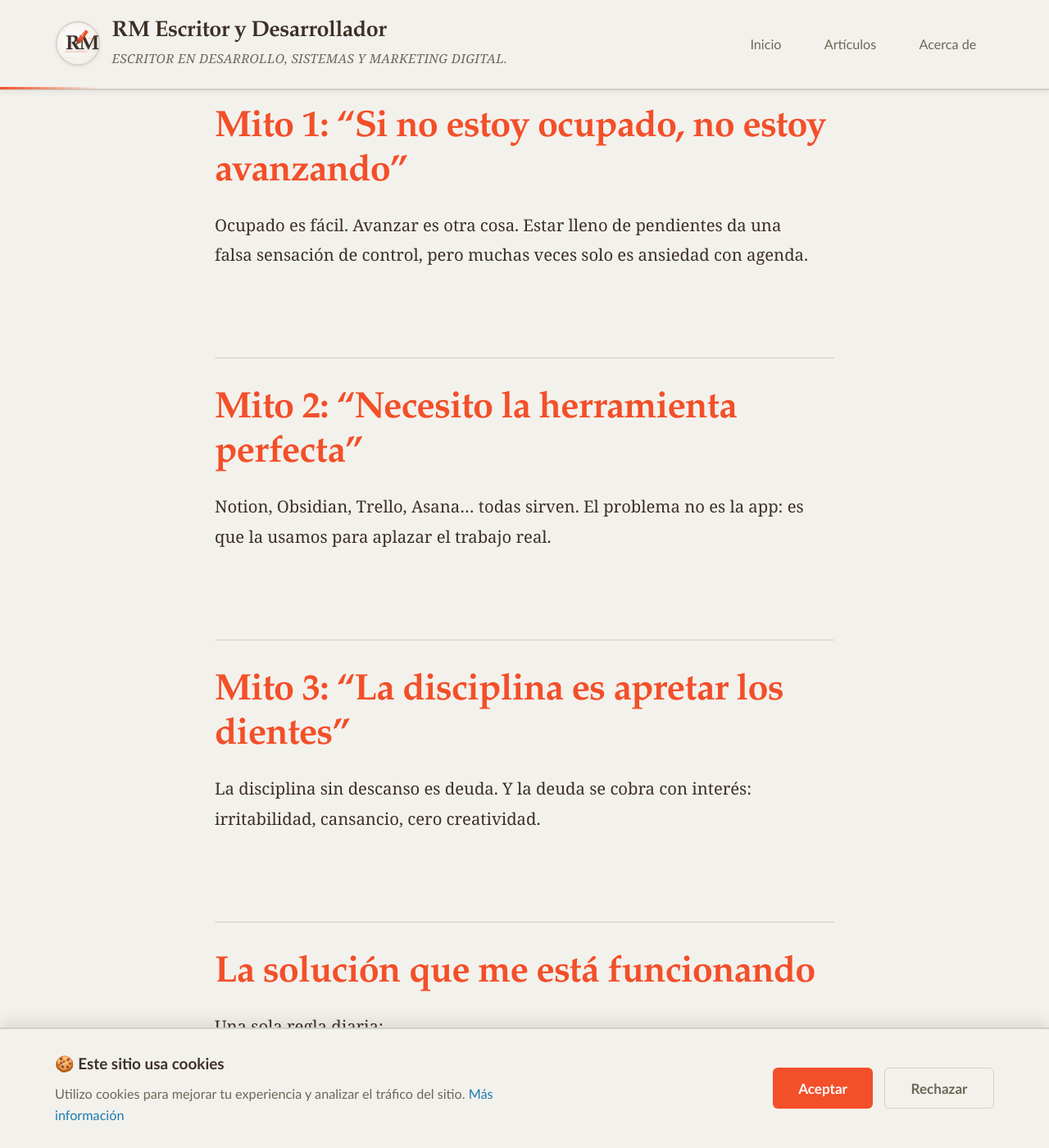
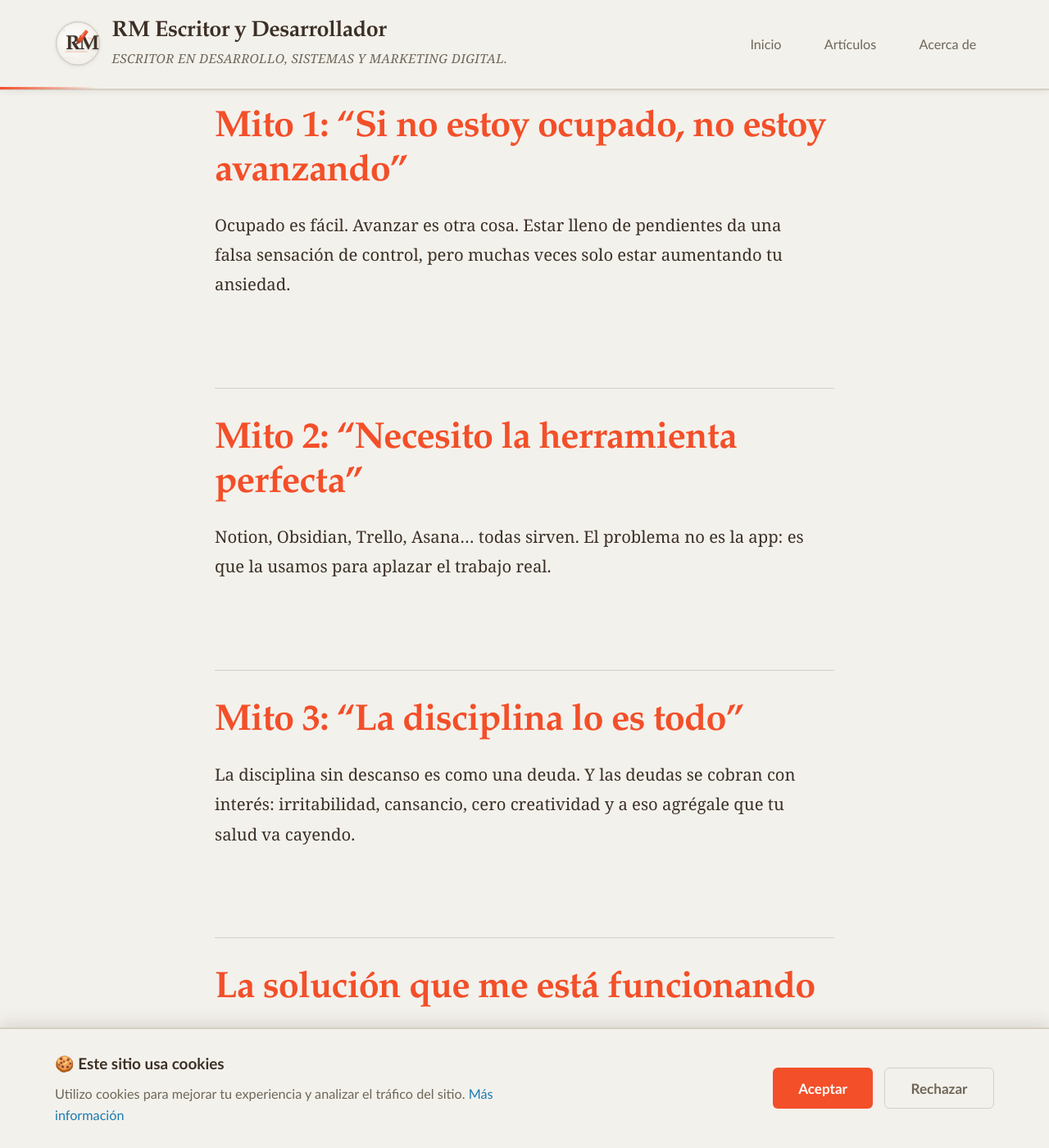
Before and after one commit to renedev0284-creator/renedev0284-creator.github.io, a Jekyll site: the page built from _posts/2026-02-04-mitos-sobre-la-productividad.md, in a window 1280 px wide and 1400 px high, scrolled down 863 px. Shown: the whole window at 82% size. Built offline with Jekyll 4.4.1, drawn with Linux system fonts in a browser that asks for light colours; comment, search, counter and statistics services are not loaded; some of the changed text lies outside the part shown.

Commit message:
Post sobre mitos de productividad actualizado en el copy

```diff
--- a/_posts/2026-02-04-mitos-sobre-la-productividad.md
+++ b/_posts/2026-02-04-mitos-sobre-la-productividad.md
@@ -10,21 +10,21 @@
 Te lo digo como amigo: yo también caí en la trampa de “ser más productivo” como si fuera comprar una app y ya. Al final no me faltaban herramientas. Me faltaba una regla simple.
 
 ## Mito 1: “Si no estoy ocupado, no estoy avanzando”
-Ocupado es fácil. Avanzar es otra cosa. Estar lleno de pendientes da una falsa sensación de control, pero muchas veces solo es ansiedad con agenda.
+Ocupado es fácil. Avanzar es otra cosa. Estar lleno de pendientes da una falsa sensación de control, pero muchas veces solo estar aumentando tu ansiedad.
 
 ## Mito 2: “Necesito la herramienta perfecta”
 Notion, Obsidian, Trello, Asana… todas sirven. El problema no es la app: es que la usamos para aplazar el trabajo real.
 
-## Mito 3: “La disciplina es apretar los dientes”
-La disciplina sin descanso es deuda. Y la deuda se cobra con interés: irritabilidad, cansancio, cero creatividad.
+## Mito 3: “La disciplina lo es todo”
+La disciplina sin descanso es como una deuda. Y las deudas se cobran con interés: irritabilidad, cansancio, cero creatividad y a eso agrégale que tu salud va cayendo.
 
 ## La solución que me está funcionando
-Una sola regla diaria:
+Me puse manos a la obra con una sola regla diaria:
 
 **“Hoy solo necesito cerrar 1 cosa.”**
-Una. Cerrada. Terminada. Aunque sea pequeña.
+Una. Pero para cerrarla de verdad. Terminada. Aunque sea pequeña, aunque no eleve tu ego al momento por que pueda que no signifique nada dentro de tu agenda.
 
-Y para que eso pase, uso dos herramientas nada glamorosas:
+Y para que eso pase, uso dos herramientas sin costo pero poderosas:
 - **Un temporizador de 25 minutos** (sin multitarea, sin “solo reviso algo”).
 - **Una lista mínima de 3 líneas**: 1 cosa clave + 2 tareas fáciles para agarrar ritmo.
 
```
